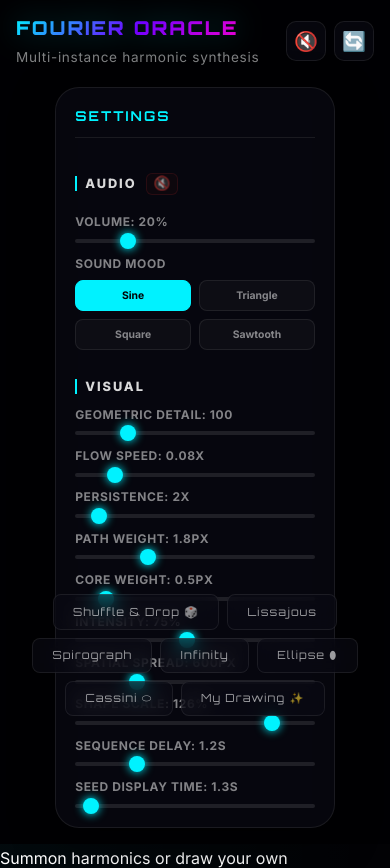
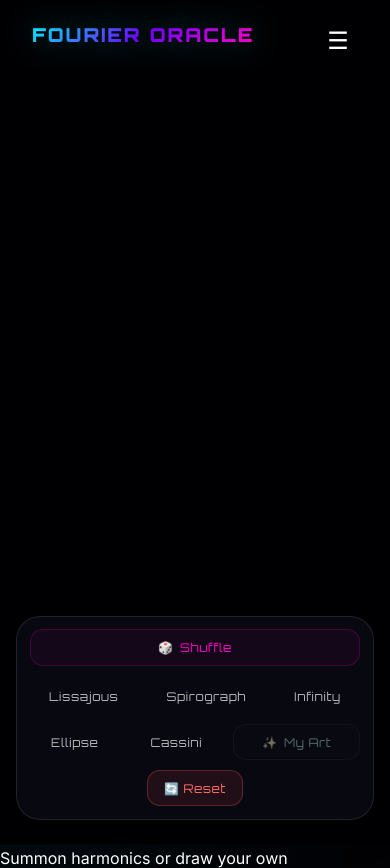
Before and after one commit to lastjung/fourier, a React (Vite) app: page / in a window 390 px wide. Built offline with nearby package versions, Linux system fonts and the light colour scheme.

Commit message:
Refactor: Rename FourierCanvas to FourierCanvas2D and update README with mobile UX improvements

```diff
--- a/src/App.jsx
+++ b/src/App.jsx
@@ -1,10 +1,10 @@
-import FourierCanvas from './components/FourierCanvas'
+import FourierCanvas2D from './components/FourierCanvas2D'
 import './index.css'
 
 function App() {
   return (
     <div className="app-container">
-      <FourierCanvas />
+      <FourierCanvas2D />
     </div>
   )
 }
--- a/src/components/FourierCanvas.jsx
+++ b/src/components/FourierCanvas2D.jsx
@@ -37,9 +37,13 @@ const FourierCanvas = () => {
     waveform: 'sine'
   });
 
+  /* State for mobile settings panel toggle */
+  const [isMobileSettingsOpen, setIsMobileSettingsOpen] = useState(false);
+
   // Keep refs in sync for render loop
   useEffect(() => { globalSettingsRef.current = globalSettings; }, [globalSettings]);
   useEffect(() => { userPathRef.current = userPath; }, [userPath]);
+  useEffect(() => { previewCenterRef.current = previewCenter; }, [previewCenter]);
   useEffect(() => { previewCenterRef.current = previewCenter; }, [previewCenter]);
 
   const skipPoints = 2;
@@ -281,9 +285,67 @@ const FourierCanvas = () => {
         return;
       }
 
-      if (canvas.width !== window.innerWidth || canvas.height !== window.innerHeight) {
-        canvas.width = window.innerWidth;
-        canvas.height = window.innerHeight;
+      const currentWidth = window.innerWidth;
+      const currentHeight = window.innerHeight;
+
+      // Check if resize needed
+      if (canvas.width !== currentWidth || canvas.height !== currentHeight) {
+
+        // Prevent division by zero
+        if (canvas.width > 0 && canvas.height > 0) {
+          const widthRatio = currentWidth / canvas.width;
+          const heightRatio = currentHeight / canvas.height;
+
+          // Use the smaller ratio to keep aspect ratio of the drawing,
+          // or use specific axis ratio to stretch? User wants "canvas ratio", let's scale X and Y independently to match screen
+          // Actually, keeping aspect ratio is usually better for shapes like circles.
+          // let's scale coordinates by their respective axis, but size (amp) by min ratio.
+
+          const scaleRatio = Math.min(widthRatio, heightRatio);
+
+          // 1. Resize visual instances (Mutate directly for speed in render loop)
+          instancesRef.current.forEach(inst => {
+            inst.center.x *= widthRatio;
+            inst.center.y *= heightRatio;
+
+            // Fourier amplitudes (size)
+            inst.fourier.forEach(f => f.amp *= scaleRatio);
+
+            // Path history
+            inst.path.forEach(p => {
+              p.x *= widthRatio;
+              p.y *= heightRatio;
+            });
+          });
+
+          // 2. Resize user drawing path
+          if (userPathRef.current.length > 0) {
+            userPathRef.current.forEach(p => {
+              p.x *= widthRatio;
+              p.y *= heightRatio;
+            });
+            setUserPath([...userPathRef.current]); // Sync State
+          }
+
+          // 3. Resize drawing buffer
+          if (drawingPathRef.current && drawingPathRef.current.length > 0) {
+            drawingPathRef.current.forEach(p => {
+              p.x *= widthRatio;
+              p.y *= heightRatio;
+            });
+          }
+
+          // 4. Resize preview center
+          if (previewCenterRef.current) {
+             previewCenterRef.current.x *= widthRatio;
+             previewCenterRef.current.y *= heightRatio;
+             setPreviewCenter({ ...previewCenterRef.current });
+          }
+        }
+
+        // Apply new size
+        canvas.width = currentWidth;
+        canvas.height = currentHeight;
       }
 
       const fadeAlpha = Math.max(0.01, 0.2 / (settings.persistence / 2));
@@ -505,18 +567,6 @@ const FourierCanvas = () => {
         <div className="instruction-overlay">Summon harmonics or draw your own</div>
       )}
 
-      <div className="seed-gallery" onPointerDown={e => e.stopPropagation()}>
-        <button onClick={() => generateSeed(['lissajous', 'hypotrochoid', 'infinity', 'ellipse', 'cassini', lastManualPath ? 'custom' : 'lissajous'][Math.floor(Math.random()*6)])} className="random-btn">Shuffle & Drop 🎲</button>
-        <button onClick={() => generateSeed('lissajous')}>Lissajous</button>
-        <button onClick={() => generateSeed('hypotrochoid')}>Spirograph</button>
-        <button onClick={() => generateSeed('infinity')}>Infinity</button>
-        <button onClick={() => generateSeed('ellipse')}>Ellipse ⬮</button>
-        <button onClick={() => generateSeed('cassini')}>Cassini ⬭</button>
-        <button onClick={() => generateSeed('custom')} className={!lastManualPathRef.current && !lastManualPath ? 'disabled' : ''}>
-          My Drawing ✨
-        </button>
-      </div>
-
       <div className="ui-overlay">
         <header className="header" onPointerDown={e => e.stopPropagation()}>
           <div className="header-top">
@@ -524,19 +574,52 @@ const FourierCanvas = () => {
               <h1>Fourier Oracle</h1>
               <p>Multi-instance harmonic synthesis</p>
             </div>
-            <div className="header-actions">
-              <button className={`icon-btn audio-toggle ${isAudioEnabled ? 'active' : ''}`} onClick={toggleAudio} title={isAudioEnabled ? 'Audio ON' : 'Audio OFF'}>
-                {isAudioEnabled ? '🔊' : '🔇'}
-              </button>
-              <button className="icon-btn reset-btn" onClick={resetAll} title="Clear All & Restart">
-                🔄
+            {/* Mobile Only Settings Toggle */}
+            <div className="header-actions mobile-only-actions">
+               <button
+                className={`icon-btn settings-toggle ${isMobileSettingsOpen ? 'active' : ''}`}
+                onClick={() => setIsMobileSettingsOpen(!isMobileSettingsOpen)}
+                title="Open Settings"
+              >
+                {isMobileSettingsOpen ? '✕' : '☰'}
               </button>
             </div>
           </div>
         </header>
 
-        <div className="controls" onPointerDown={e => e.stopPropagation()}>
-          <div className="panel-header">Settings</div>
+        {/* New Floating Dock at Bottom Center */}
+        <div className="floating-dock-container" onPointerDown={e => e.stopPropagation()}>
+          <div className="floating-dock">
+            <button onClick={() => {
+              const opts = ['lissajous', 'hypotrochoid', 'infinity', 'ellipse', 'cassini'];
+              if (lastManualPath) opts.push('custom');
+              generateSeed(opts[Math.floor(Math.random() * opts.length)]);
+            }} className="dock-btn random" title="Random Shuffle">
+              🎲 <span className="btn-label">Shuffle</span>
+            </button>
+            <div className="dock-divider"></div>
+            <button onClick={() => generateSeed('lissajous')} className="dock-btn" title="Lissajous Curve">Lissajous</button>
+            <button onClick={() => generateSeed('hypotrochoid')} className="dock-btn" title="Spirograph">Spirograph</button>
+            <button onClick={() => generateSeed('infinity')} className="dock-btn" title="Infinity Loop">Infinity</button>
+            <button onClick={() => generateSeed('ellipse')} className="dock-btn" title="Simple Ellipse">Ellipse</button>
+            <button onClick={() => generateSeed('cassini')} className="dock-btn" title="Cassini Oval">Cassini</button>
+            <div className="dock-divider"></div>
+            <button onClick={() => generateSeed('custom')} className={`dock-btn special ${!lastManualPathRef.current && !lastManualPath ? 'disabled' : ''}`} title="Redraw Your Path">
+              ✨ <span className="btn-label">My Art</span>
+            </button>
+            <div className="dock-divider"></div>
+            <button className="dock-btn reset-text" onClick={resetAll} title="Clear Canvas & Restart">
+              🔄 Reset
+            </button>
+          </div>
+        </div>
+
+        <div className={`controls ${isMobileSettingsOpen ? 'mobile-open' : ''}`} onPointerDown={e => e.stopPropagation()}>
+          <div className="panel-header">
+            Settings
+            {/* Close button for mobile inside panel */}
+            <span className="mobile-close-btn" onClick={() => setIsMobileSettingsOpen(false)}>✕</span>
+          </div>
 
           {/* Audio controls in panel */}
           <div className="control-section">
--- a/src/index.css
+++ b/src/index.css
@@ -146,38 +146,158 @@ body {
   box-shadow: 0 0 15px rgba(0, 242, 255, 0.3);
 }
 
-.seed-gallery {
+/* Floating Dock Container */
+.floating-dock-container {
   position: absolute;
-  top: 2.5rem;
-  left: 50%;
-  transform: translateX(-50%);
+  bottom: 2rem;
+  left: 0;
+  width: 100%;
   display: flex;
-  gap: 1rem;
+  justify-content: center;
   z-index: 100;
-  pointer-events: auto;
+  pointer-events: none; /* 컨테이너 자체는 클릭 통과 */
+  padding: 0 1rem;
 }
 
-.seed-gallery button {
-  background: var(--glass-bg);
-  backdrop-filter: blur(10px);
-  -webkit-backdrop-filter: blur(10px);
-  border: 1px solid var(--glass-border);
-  padding: 0.6rem 1.2rem;
-  font-family: "Orbitron", sans-serif;
-  font-size: 0.7rem;
-  letter-spacing: 0.1em;
-  color: rgba(255, 255, 255, 0.6);
-  transition: all 0.3s ease;
-  width: auto;
-  border-radius: 8px;
-  cursor: pointer;
-  white-space: nowrap;
+.floating-dock {
+  pointer-events: auto;
+  display: flex;
+  align-items: center;
+  gap: 0.5rem;
+  background: rgba(15, 15, 25, 0.75);
+  backdrop-filter: blur(20px) saturate(180%);
+  -webkit-backdrop-filter: blur(20px) saturate(180%);
+  border: 1px solid rgba(255, 255, 255, 0.1);
+  padding: 0.6rem 0.8rem;
+  border-radius: 1.2rem;
+  box-shadow: 0 8px 32px rgba(0, 0, 0, 0.5);
+  transition: all 0.3s cubic-bezier(0.25, 0.8, 0.25, 1);
+  max-width: 100%;
+  overflow-x: hidden; /* 데스크탑 기본 */
 }
 
-.seed-gallery button:hover {
-  border-color: var(--accent-color);
+/* Dock Buttons */
+.dock-btn {
+  background: transparent;
+  border: 1px solid transparent;
+  border-radius: 0.8rem;
+  padding: 0.6rem 0.9rem;
+  color: rgba(255, 255, 255, 0.7);
+  font-family: "Orbitron", sans-serif;
+  font-size: 0.75rem;
+  letter-spacing: 0.05em;
+  cursor: pointer;
+  transition: all 0.2s ease;
+  white-space: nowrap;
+  display: flex;
+  align-items: center;
+  gap: 0.4rem;
+  position: relative;
+  overflow: hidden;
+}
+
+.dock-btn:hover {
+  background: rgba(255, 255, 255, 0.1);
+  color: #fff;
+  transform: translateY(-2px);
+}
+
+.dock-btn:active {
+  transform: translateY(1px);
+}
+
+/* Special Buttons */
+.dock-btn.random {
+  color: var(--accent-tertiary);
+  border-color: rgba(255, 0, 200, 0.2);
+  background: rgba(255, 0, 200, 0.05);
+}
+.dock-btn.random:hover {
+  background: rgba(255, 0, 200, 0.15);
+  box-shadow: 0 0 15px rgba(255, 0, 200, 0.3);
+}
+
+.dock-btn.special {
   color: var(--accent-color);
-  box-shadow: 0 0 15px rgba(0, 242, 255, 0.15);
+  border-color: rgba(0, 242, 255, 0.2);
+  background: rgba(0, 242, 255, 0.05);
+}
+.dock-btn.special:hover {
+  background: rgba(0, 242, 255, 0.15);
+  box-shadow: 0 0 15px rgba(0, 242, 255, 0.3);
+}
+.dock-btn.special.disabled {
+  opacity: 0.5; /* 너무 어둡지 않게 0.2 -> 0.5로 상향 */
+  cursor: not-allowed;
+  filter: grayscale(0.8); /* 완전 흑백 대신 살짝 색감 남김 */
+  background: rgba(0, 242, 255, 0.02);
+  border-color: rgba(0, 242, 255, 0.1);
+}
+
+.dock-btn.reset-text {
+  color: #ff6b6b;
+  border-color: rgba(255, 80, 80, 0.3);
+  background: rgba(255, 80, 80, 0.1);
+  padding-left: 1rem;
+  padding-right: 1rem;
+}
+
+.dock-btn.reset-text:hover {
+  background: rgba(255, 50, 50, 0.2);
+  color: #ff4d4d;
+  box-shadow: 0 0 15px rgba(255, 50, 50, 0.2);
+  transform: translateY(-2px);
+}
+
+/* Divider */
+.dock-divider {
+  width: 1px;
+  height: 24px;
+  background: rgba(255, 255, 255, 0.15);
+  margin: 0 0.2rem;
+}
+
+/* Mobile Responsive For Dock */
+@media (max-width: 768px) {
+  .floating-dock-container {
+    bottom: 1.5rem;
+    padding: 0 1rem;
+    justify-content: center;
+    pointer-events: none; /* 컨테이너는 터치 통과 */
+  }
+
+  .floating-dock {
+    max-width: 100%;
+    overflow-x: visible; /* 스크롤 대신 다 보여줌 */
+    flex-wrap: wrap; /* 자동 줄바꿈 */
+    justify-content: center; /* 중앙 정렬 */
+    padding: 0.8rem;
+    gap: 0.6rem;
+    border-radius: 1.5rem;
+    background: rgba(10, 10, 20, 0.85); /* 배경 조금 더 진하게 */
+    pointer-events: auto; /* 도크는 터치 가능 */
+  }
+
+  .dock-divider {
+    display: none; /* 모바일 등 좁은 화면에선 구분선 숨김 (공간 확보) */
+  }
+
+  .dock-btn {
+    padding: 0.6rem 0.8rem;
+    font-size: 0.75rem;
+    flex: 1 1 auto; /* 버튼들이 유동적으로 공간 채움 */
+    justify-content: center;
+    min-width: 80px; /* 최소 너비 확보 */
+  }
+
+  /* 셔플과 My Art, 리셋 버튼은 더 눈에 띄게 */
+  .dock-btn.random { flex-basis: 100%; order: -1; margin-bottom: 0.2rem; } /* 셔플은 맨 위에 크게 */
+  .dock-btn.special { flex-grow: 2; }
+  .dock-btn.reset-text { flex-grow: 0; min-width: auto; }
+
+  .btn-label {
+    display: inline;
+  }
 }
 
 .controls {
@@ -380,18 +500,108 @@ input[type="range"]::-webkit-slider-thumb {
   }
 
   .header h1 { font-size: 1.2rem; }
-  .seed-gallery {
-    top: auto;
-    bottom: 8rem;
-    left: 1rem;
-    right: 1rem;
-    transform: none;
-    flex-wrap: wrap;
+  .ui-overlay {
+    grid-template-rows: auto 1fr auto;
+    display: flex;
+    flex-direction: column;
+    justify-content: space-between;
+    pointer-events: none; /* 오버레이 자체는 통과 */
+  }
+
+  .header {
+    pointer-events: auto;
+    margin-bottom: 1rem;
+    width: 100%;
+  }
+
+  .header-top {
+    display: flex;
+    justify-content: space-between; /* 양 끝 정렬 */
+    align-items: center;
+    padding: 0 1rem; /* 좌우 여백 */
+  }
+
+  .header-title {
+    text-align: left; /* 타이틀 좌측 정렬 */
+  }
+
+  .header p {
+    display: none; /* 모바일에서는 부제 숨김 (공간 확보) */
+  }
+
+  /* Mobile Settings Toggle & Panel Visibility */
+  .mobile-only-actions {
+    display: flex;
+    align-items: center;
+    z-index: 200;
+  }
+
+  .settings-toggle {
+    font-size: 1.5rem;
+    padding: 0.5rem;
+    background: transparent; /* 투명 배경으로 복귀 */
+    border: none;
+    color: #fff;
+    cursor: pointer;
+    transition: all 0.3s ease;
+    display: flex;
+    align-items: center;
     justify-content: center;
-    gap: 0.5rem;
+    width: 40px;
+    height: 40px;
   }
+  .settings-toggle:active {
+    transform: scale(0.9);
+  }
+
   .controls {
-    width: 280px;
-    margin: 0 auto;
+    pointer-events: none;
+    opacity: 0;
+    /* 위에서 아래로 내려오는 애니메이션 */
+    transform: translateY(-20px);
+    transition: all 0.3s cubic-bezier(0.25, 0.8, 0.25, 1);
+
+    /* Top Drop-down Layout */
+    position: absolute;
+    top: 4rem; /* 헤더 바로 아래 */
+    left: 0;
+    right: 0;
+    margin: 0 auto; /* 좌우 중앙 정렬 */
+    width: 95%; /* 화면 꽉 차게 */
+    max-height: 50vh;
+    overflow-y: auto;
+
+    background: rgba(10, 10, 18, 0.95); /* 가독성 위해 배경 진하게 */
+    backdrop-filter: blur(20px);
+    border: 1px solid rgba(255, 255, 255, 0.1);
+    border-top: none; /* 위쪽 경계는 부드럽게 */
+    border-radius: 0 0 1.5rem 1.5rem; /* 아래쪽만 둥글게 */
+    box-shadow: 0 20px 50px rgba(0, 0, 0, 0.7);
+    z-index: 190;
+    padding-bottom: 1.5rem;
+  }
+
+  .controls.mobile-open {
+    pointer-events: auto;
+    opacity: 1;
+    transform: translateY(0);
+  }
+
+  /* 패널 내부 닫기 버튼은 햄버거 버튼과 중복되므로 숨김 */
+  .mobile-close-btn {
+    display: none;
   }
 }
+
+/* Default hidden for desktop (769px and above) */
+@media (min-width: 769px) {
+  .mobile-only-actions, .mobile-close-btn {
+    display: none !important;
+  }
+}
+
+@media (max-width: 768px) {
+  .mobile-close-btn {
+      display: block;
+  }
+}
```
Also changed, not shown: 1 other file (tests, documents, lock files or other folders).
